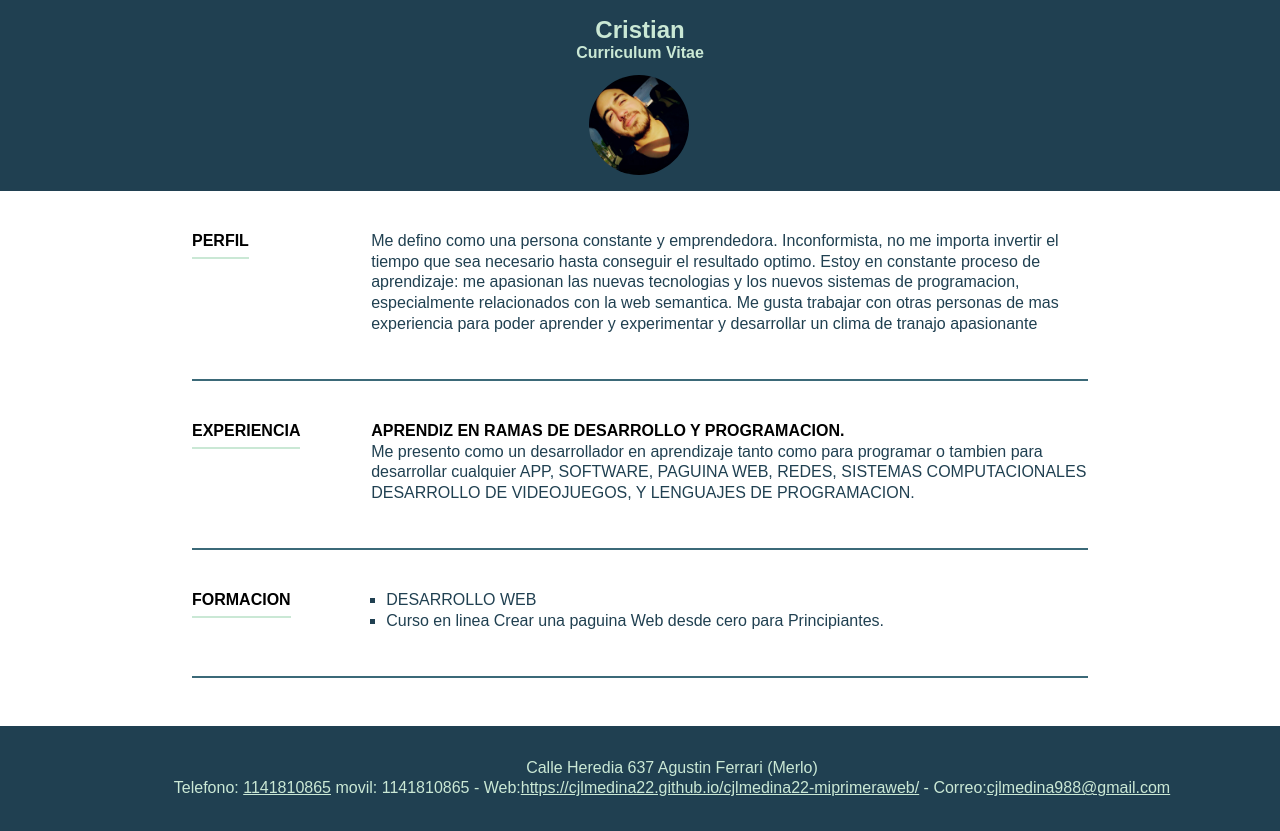
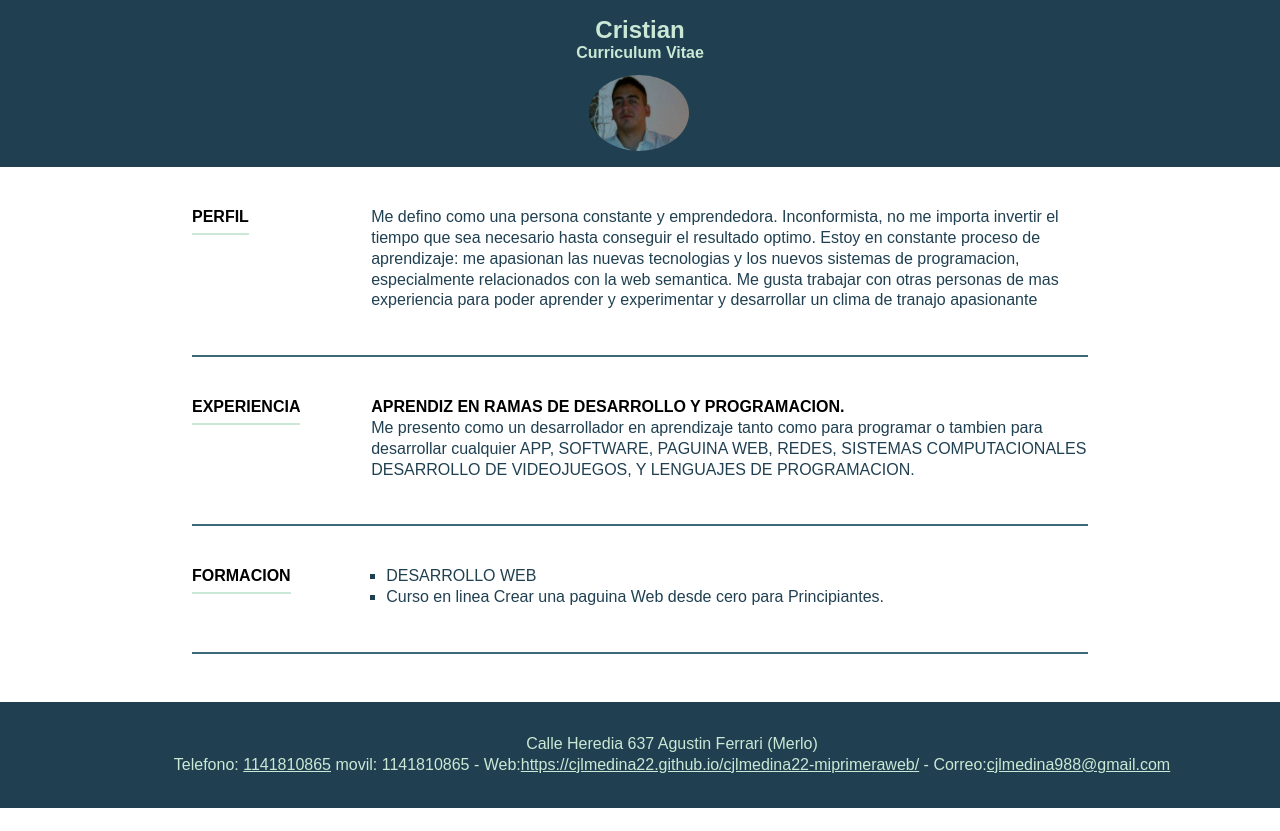
Before and after one commit to cjlmedina22/cv, a plain HTML site: page index.html in a window 1280 px wide. Shown: the top 831 px of the page. After the commit the page ends 808 px from the top, so only its background shows below. Drawn offline with Linux system fonts and the light colour scheme.

Commit message:
cv nuevo terminado

```diff
--- a/index.html
+++ b/index.html
@@ -13,7 +13,7 @@
 <h2>Curriculum Vitae</h2>
 
 </hgroup>
-<img src="imagen.jpg" alt="">
+<img src="imagen1.png" alt="">
     </header>
     <section>
 <article>
```
Also changed, not shown: imagen1.png (added).
